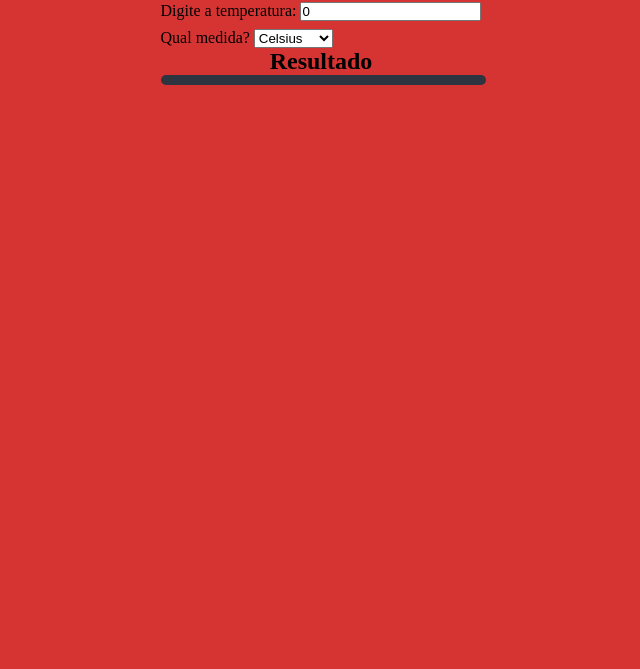
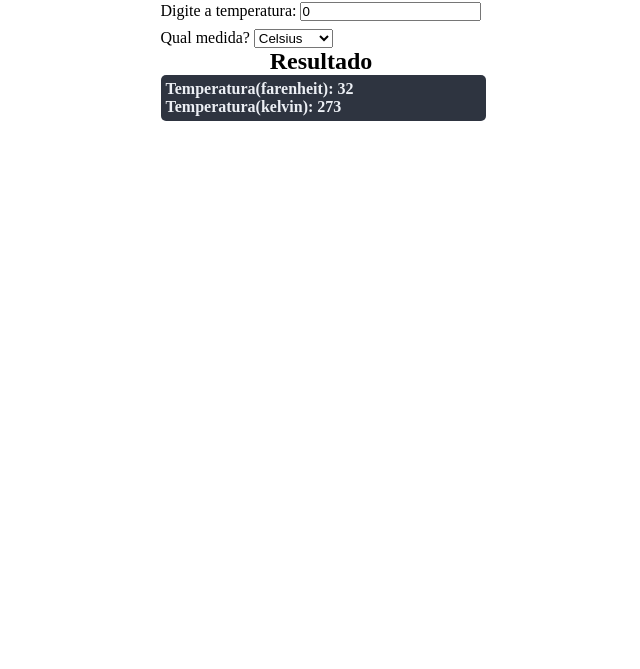
Before and after one commit to gitbrasedu/tarefa-temperatura, a plain HTML site: page index.html in a window 1280 px wide. Shown: the part 131-800 px from the top of the page, without its empty margins (319-959 px from the left). Drawn offline with Linux system fonts and the light colour scheme.

Commit message:
Add files via upload

```diff
--- a/index.html
+++ b/index.html
@@ -35,13 +35,7 @@
             </div>
 
         </div>
-
-
-
     </div>
-    <script>
-        document.getElementById(TEMPERATURE_FORM_ID).value = "0";
-        updateTemperature();
-    </script>
+    <script src="post_load.js"></script>
 </body>
 </html>
--- /dev/null
+++ b/post_load.js
@@ -0,0 +1 @@
+onMeasurementChange();
--- a/script.js
+++ b/script.js
@@ -66,11 +66,35 @@ function updateTemperature() {
         }
     }
 
-    let heat = Math.round(Math.min(tempCelsius / 100.0 * 0xcc, 0xcc));
-    let cold = Math.round(Math.min((100.0 - tempCelsius) / 100.0 * 0xcc, 0xcc));
-    console.log(tempCelsius)
-    console.log("#" + heat.toString(16) + "00" + cold.toString(16) + "cc")
-    document.querySelector("body").style.backgroundColor = "#" + heat.toString(16) + "00" + cold.toString(16) + "cc";
+    document.getElementById("uwu").innerHTML = result;
+
+    // let heat = Math.round(Math.min(tempCelsius / 100.0 * 0xcc, 0xcc));
+    // let cold = Math.round(Math.min((100.0 - tempCelsius) / 100.0 * 0xcc, 0xcc));
+    const FULL_BLUE = 0.0;
+    const FULL_RED = 100.0;
+    let hotness = tempCelsius >= FULL_RED ? 1 : 1.0 - Math.abs(tempCelsius - FULL_RED) / 100.0;
+    let coldness = tempCelsius <= FULL_BLUE ? 1 : 1.0 - Math.abs(tempCelsius - FULL_BLUE) / 100.0;
+
+    if (hotness === 1) {
+        coldness = 0;
+    }
+
+    if (coldness === 1) {
+        hotness = 0;
+    }
+
+
+    let red = (Math.floor(0xff * hotness) << 16);
+    let blue = Math.floor(0xff * coldness);
+    let colorCode = "#" + (red | blue).toString(16);
+
+    console.log(hotness);
+    console.log(coldness);
+    console.log(colorCode);
+
+    document.querySelector("body").style.backgroundColor = colorCode;
+    // console.log("#" + hotness.toString(16) + "00" + cold.toString(16) + "cc")
+    // document.querySelector("body").style.backgroundColor = "#" + heatDist.toString(16) + "00" + cold.toString(16) + "cc";
 }
 
 function onMeasurementChange() {
--- a/style.css
+++ b/style.css
@@ -4,7 +4,6 @@
 }
 
 body {
-    background-color: #cc0000cc;
 }
 
 h1, h2 {
```
